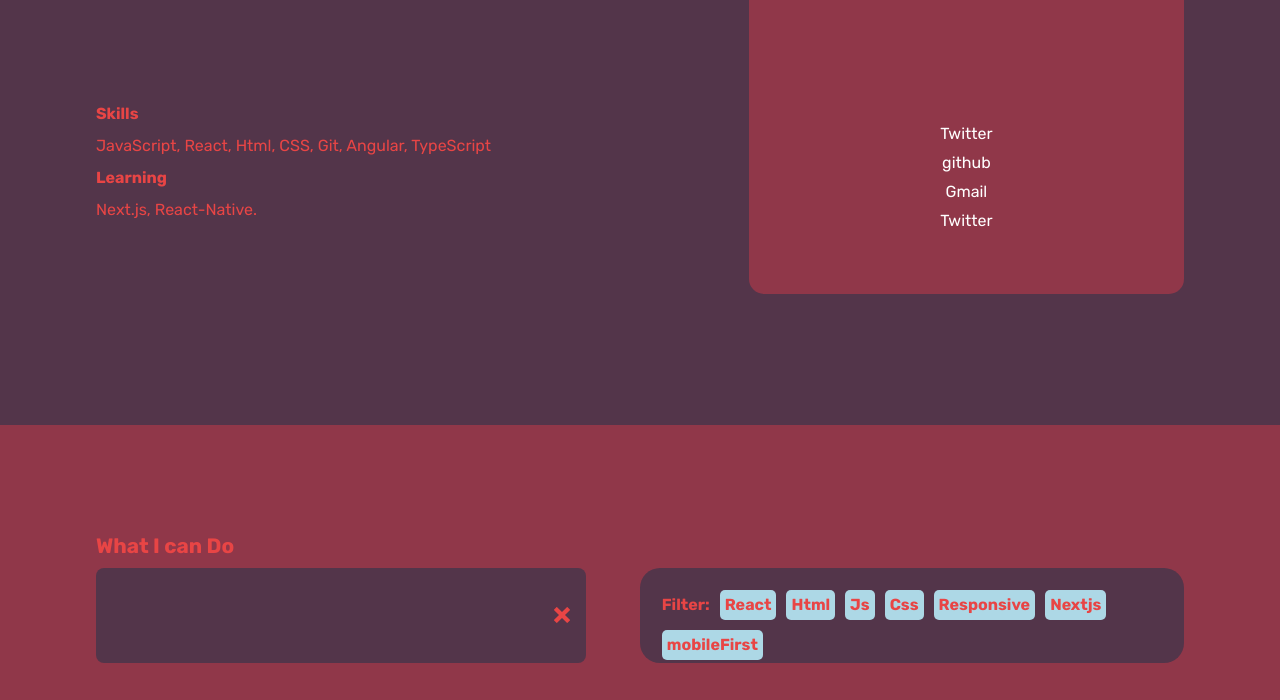
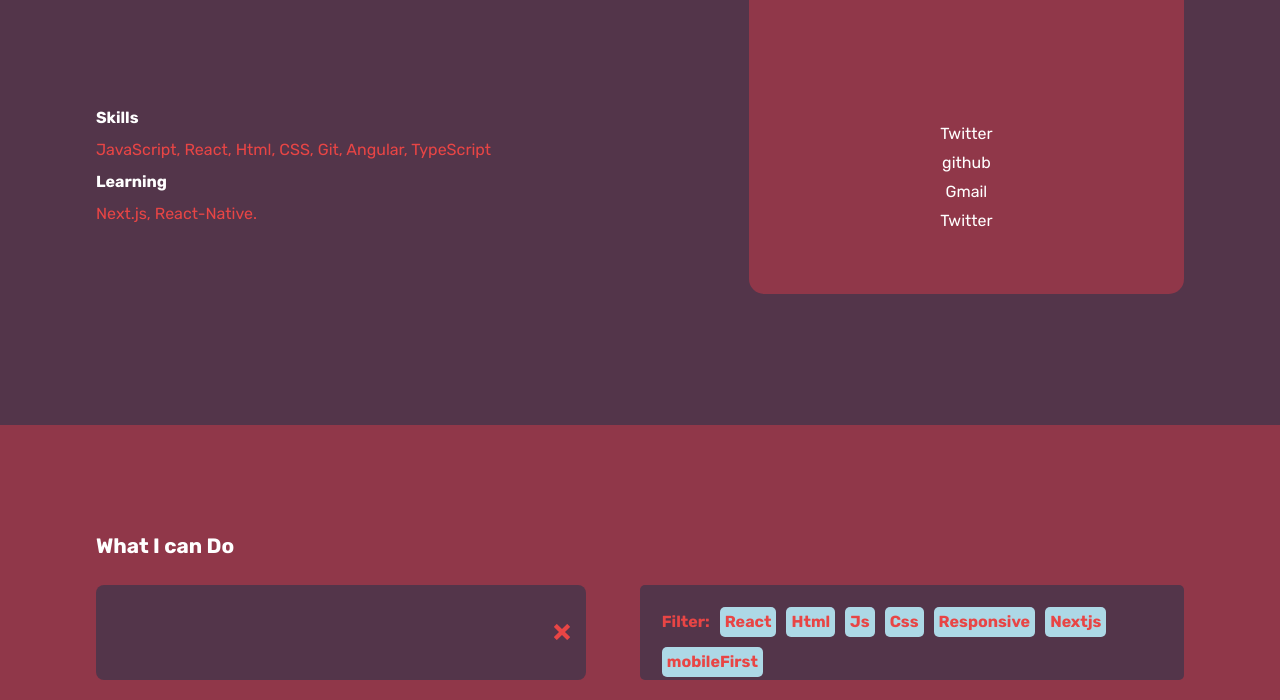
Before and after one commit to jyunakaike/Portfolio, a React app: page / in a window 1280 px wide. Shown: the part 1175-1875 px from the top of the page. Built offline with nearby package versions, Linux system fonts and the light colour scheme.

Commit message:
edit: h2 margin-bottom

```diff
--- a/src/Components/Experience/index.js
+++ b/src/Components/Experience/index.js
@@ -16,8 +16,6 @@ export const Experience = () => {
   const [showEtiquete, setShowEtiquete] = useState([])
 
   const listCards = initialState.portfolio
-
-  let etiquete = [];
 
   const clearFilter = () => {
     setShowEtiquete([]);
--- a/src/Components/Experience/style.css
+++ b/src/Components/Experience/style.css
@@ -40,7 +40,7 @@
 }
 
 .Experience-header h2{
-    margin-bottom: 10px;
+    margin-bottom: 2.5%;
 }
 
 .Experience-container-input{
@@ -120,11 +120,10 @@
     width:50%;
     height: 110%;
     /* border: none; */
-    border-radius: 8px;
+    border-radius: 5px;
 
     /* background-color: rebeccapurple; */
     background-color: var(--sorft-dark);
-    border-radius: 20px;
 
     display: flex;
         flex-wrap: wrap;
@@ -159,8 +158,6 @@
         /* justify-content: center; */
 /* } */
 
-
-
 @media (max-height:720px) {
 
     .Experience-header{
--- a/src/Components/Header/style.css
+++ b/src/Components/Header/style.css
@@ -52,9 +52,9 @@
     display: flex;
         justify-content: space-around;
         align-items: center;
-    color: var(--red);
 }
 
 .Header-Categories h2{
     /* font-size: 1.3rem; */
+    color: var(--red);
 }
--- a/src/Components/Introduction/style.css
+++ b/src/Components/Introduction/style.css
@@ -23,10 +23,9 @@
     /* background-color: rebeccapurple; */
 }
 
-.Intro-Title h1{
-    /* color: var(--red); */
+/* .Intro-Title h1{
     color: white;
-}
+} */
 
 .Intro-Detail{
     width: 40%;
--- a/src/Components/Me/style.css
+++ b/src/Components/Me/style.css
@@ -32,9 +32,8 @@
 .About-detail h2{
     margin: 10px 0;
     font-size: 1.3rem;
+    margin-bottom: 5%;
 }
-
-
 
 .About-detail h3{
     margin: 10px 0;
--- a/src/Components/style.css
+++ b/src/Components/style.css
@@ -23,12 +23,15 @@ p{
 } */
 h1{
     font-size:3rem;
+    color: white;
 }
 h2{
     font-size: 1.3rem;
+    color: white;
 }
 h3{
     font-size: 1rem;
+    color: white
 }
 p{
     font-size: 1rem;
```
